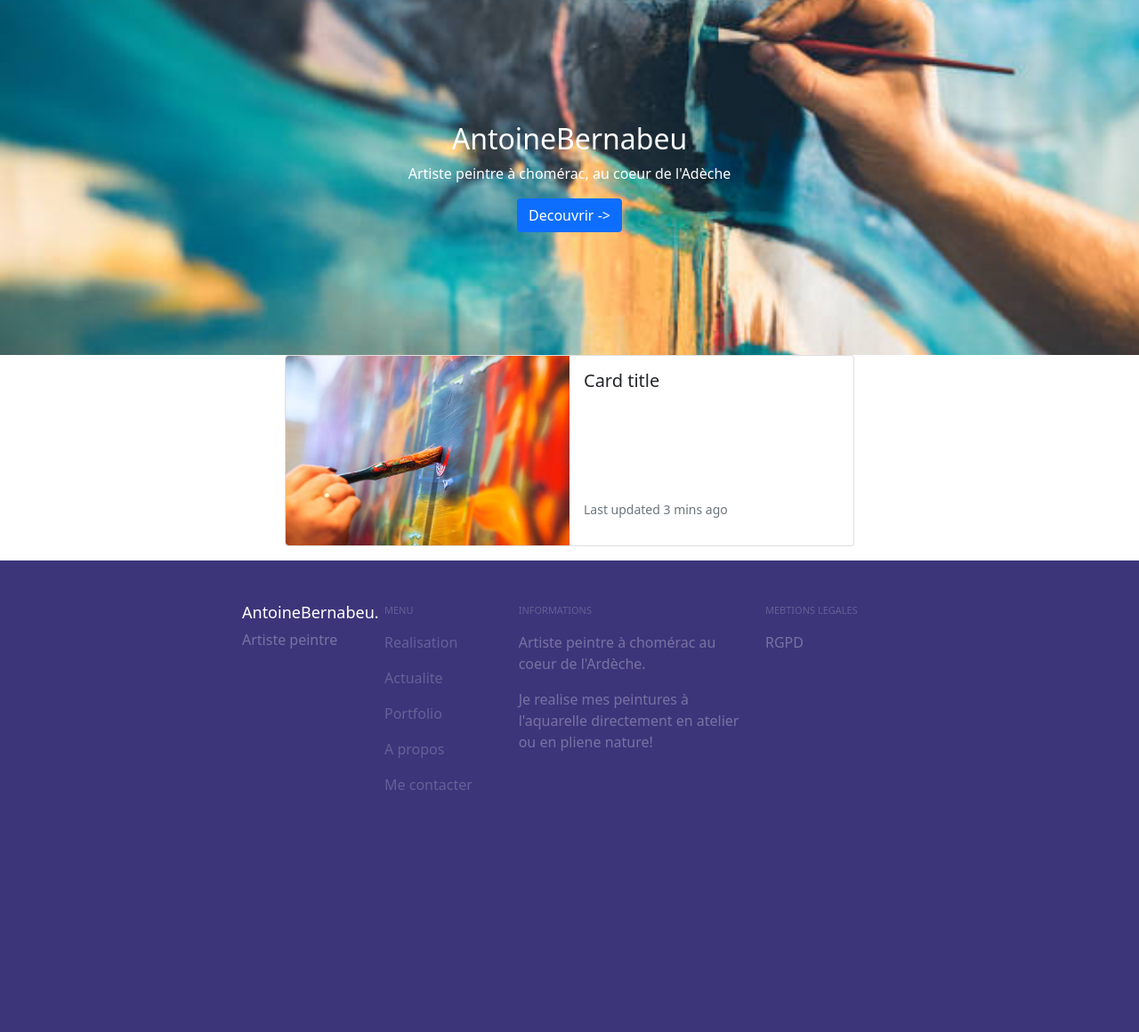
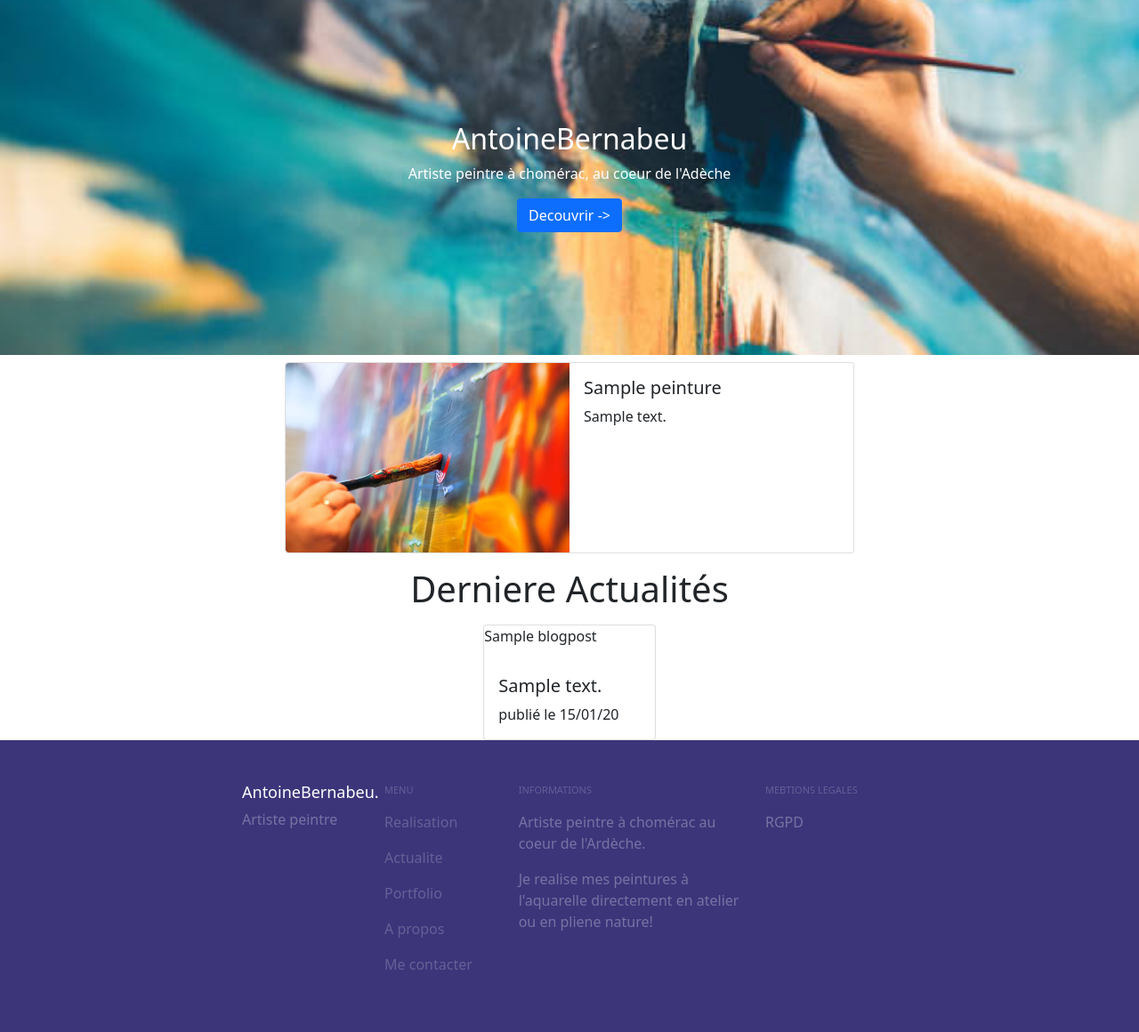
Before and after one commit to Sabo110/projetAaZ, a Symfony app: template templates/home/index.html.twig in a window 1280 px wide. Shown: the part 63-1223 px from the top of the page at 89% size. Before the commit the page ends 951 px from the top, so only its background shows below. Run offline with Twig, Linux system fonts and the light colour scheme; the template is opened without the code that fills it: most values are stand-ins (such as "Sample title", 1, 10 or a date in 2020); some libraries are stand-ins or nearby versions.

Commit message:
ajout sur la page d'accueil des trois dernieres actualites de la table peintures et blogpost

```diff
--- a/templates/home/index.html.twig
+++ b/templates/home/index.html.twig
@@ -3,27 +3,49 @@
 {% block title %}Home{% endblock %}
 
 {% block body %}
-<div class="row gx-0 ">
+
+<div class="row gx-0 mb-2">
     <div class="accueil col-12">
         <h2>AntoineBernabeu</h2>
-        <p>Artiste peintre à chomérac, au coeur de l'Adèche</p>
+        <p class="p1">Artiste peintre à chomérac, au coeur de l'Adèche</p>
         <button class="btn btn-primary">Decouvrir -></button>
     </div>
 </div>
+{% for peinture in peintures %}
 <div class="card mb-3 w-50 mx-auto" >
+
     <div class="row g-0">
         <div class="col-md-6">
             <img src="{{asset('assets/images/fond1.jpg')}}" class="img-fluid rounded-start" alt="...">
         </div>
         <div class="col-md-6">
             <div class="card-body">
-        <h5 class="card-title">Card title</h5>
-        <p class="card-text">This is a wider card with supporting text below as a natural lead-in to additional content. This content is a little bit longer.</p>
-        <p class="card-text"><small class="text-muted">Last updated 3 mins ago</small></p>
+                <h5 class="card-title">{{peinture.name}}</h5>
+                <p class="card-text">{{peinture.description}}</p>
+
             </div>
         </div>
         </div>
     </div>
+
+{% endfor %}
+<h6 class="text-dark text-center fw-light display-6 my-3">Derniere Actualités</h6>
+    <div class="row justify-content-center">
+        {% for blogpost in blogposts %}
+        <div class="col-2">
+            <div class="card">
+            <p>{{blogpost.titre}}</p>
+            <div class="card-body">
+                <h5 class="card-title">{{blogpost.contenu}}</h5>
+                <p class="card-text"> publié le {{blogpost.datecreation | date("d/m/y")}}</p>
+            </div>
+            </div>
+        </div>
+
+        {% endfor %}
+
+    </div>
+
 
     <style>
         .accueil{
@@ -41,7 +63,7 @@
         h2{
             color: white;
         }
-        p{
+        .p1{
             color: white;
 
         }
```
Also changed, not shown: src/Controller/HomeController.php (+5 -5 lines), src/Repository/BlogPostRepository.php (+8 -0 lines), src/Repository/PeintureRepository.php (+11 -0 lines), readme.md. Lines whose indentation alone changed are shown as unchanged.
